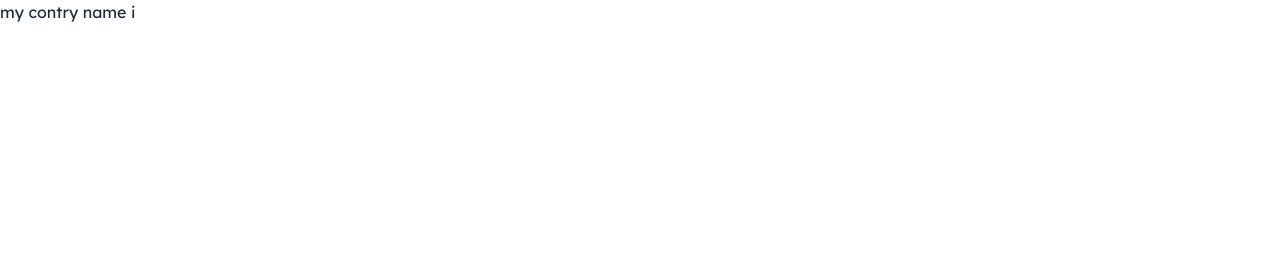
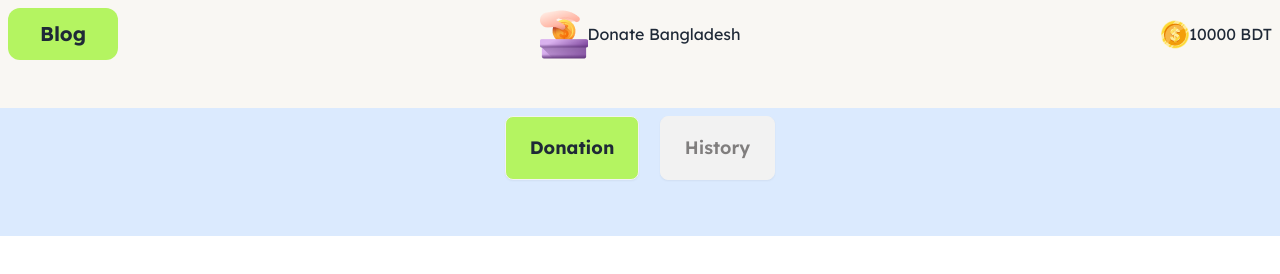
Before and after one commit to shahinur00789/assignment-five, a plain HTML site: page index.html in a window 1280 px wide. Drawn offline with nearby package versions, Linux system fonts and the light colour scheme.

Commit message:
nab bar done

```diff
--- a/index.html
+++ b/index.html
@@ -39,14 +39,44 @@ color: rgb(128, 126, 126);
 </head>
 <body class="font-lexend">
 
-    <header>
+
+        <header class="sticky top-0  bg-blue-100 pb-2">
+            <!-- navbar start -->
+                <nav class="bg-[#F9F7F3] lg:pb-2">
+                    <div class="navbar lg:container mx-auto mb-8">
+                    <div class="navbar-start">
+
+                      <button id="blog-btn" class="bg-[#B4F461] px-8 py-3 rounded-xl text-xl font-bold">Blog</button>
+
+                    </div>
+                    <div class="navbar-center flex sm:flex-col lg:flex-row">
+                      <div><img src="assets/logo.png" alt=""></div>
+                     <div> <p class="">Donate Bangladesh</p></div>
+                    </div>
+
+                    <div class="navbar-end">
+                        <img src="assets/coin.png" alt="">
+                        <p><span id="balance">10000</span> BDT</p>
+                      </div>
+                  </div>
+               </nav>
+
+            <div class="text-center mb-12 pt-2">
+                    <button id="donation-btn" class="btn btn-lg mr-4 bg-primary-c font-bold">Donation</button>
+
+                    <button id="history-btn" class="btn btn-lg  btn-text">History</button>
+                 </div>
 
 
-    </header>
+
+               </header>
+               <!-- navbar end -->
+
+
+
 
 
     <main>
-<h1>my contry name i</h1>
 
     </main>
 
```
